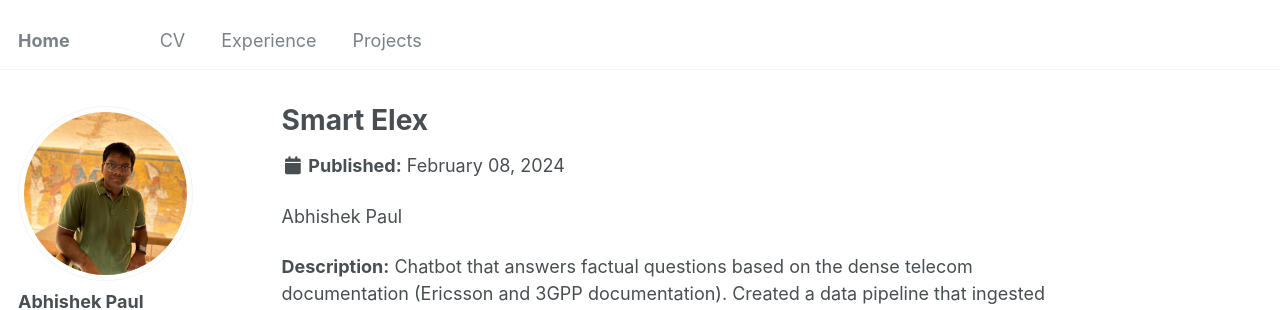
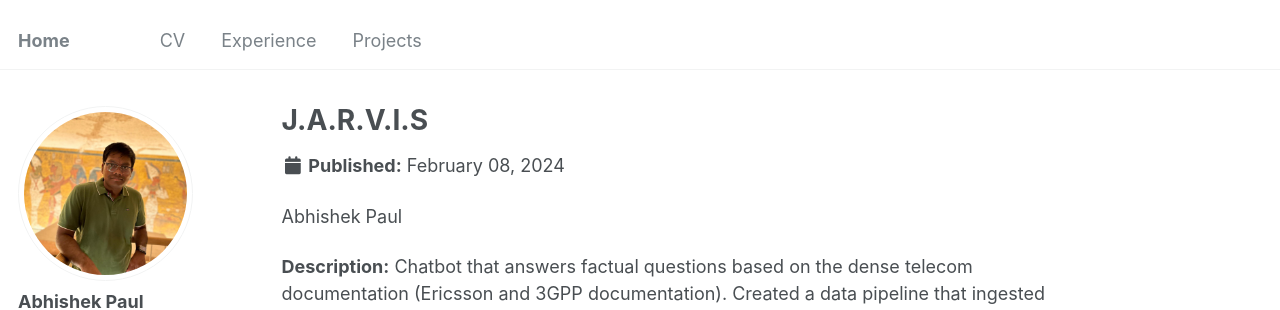
Before and after one commit to abhi-p/abhi-p.github.io, a Jekyll site: the page built from _projects/2024-02-08-JARVIS.md, in a window 1280 px wide and 1244 px high. Shown: the top 310 px of the window. Built offline with Jekyll 4.4.1, drawn with Linux system fonts in a browser that asks for light colours.

Commit message:
changed name of Smart-Elex to JARVIS

```diff
--- a/_projects/2024-02-08-Smart-Elex.md
+++ b/_projects/2024-02-08-JARVIS.md
@@ -1,5 +1,5 @@
 ---
-title: "Smart Elex"
+title: "J.A.R.V.I.S"
 collection: projects
 urlslug: "smart-elex"
 type: "Professional"
@@ -8,7 +8,7 @@ start_time: 547
 # demourl: "https://youtu.be/StTqXEQ2l-Y?t=35s" # [![Everything Is AWESOME](https://i.sstatic.net/q3ceS.png)](https://youtu.be/StTqXEQ2l-Y?t=35s "Everything Is AWESOME")
 # **Resources:** [[Technical report](https://adivekar-utexas.github.io/files/UTCS-Deep-Learning-Final-Autonomous-agents-for-realtime-multiplayer-ice-hockey.pdf)]
 
-permalink: /projects/2024-02-28-Smart-Elex
+permalink: /projects/2024-02-28-JARVIS
 contributors: "Abhishek Paul"
 date: 2024-02-08
 reporturl: 'https://abhi-p.github.io/files/SmartElex.pdf'
```
